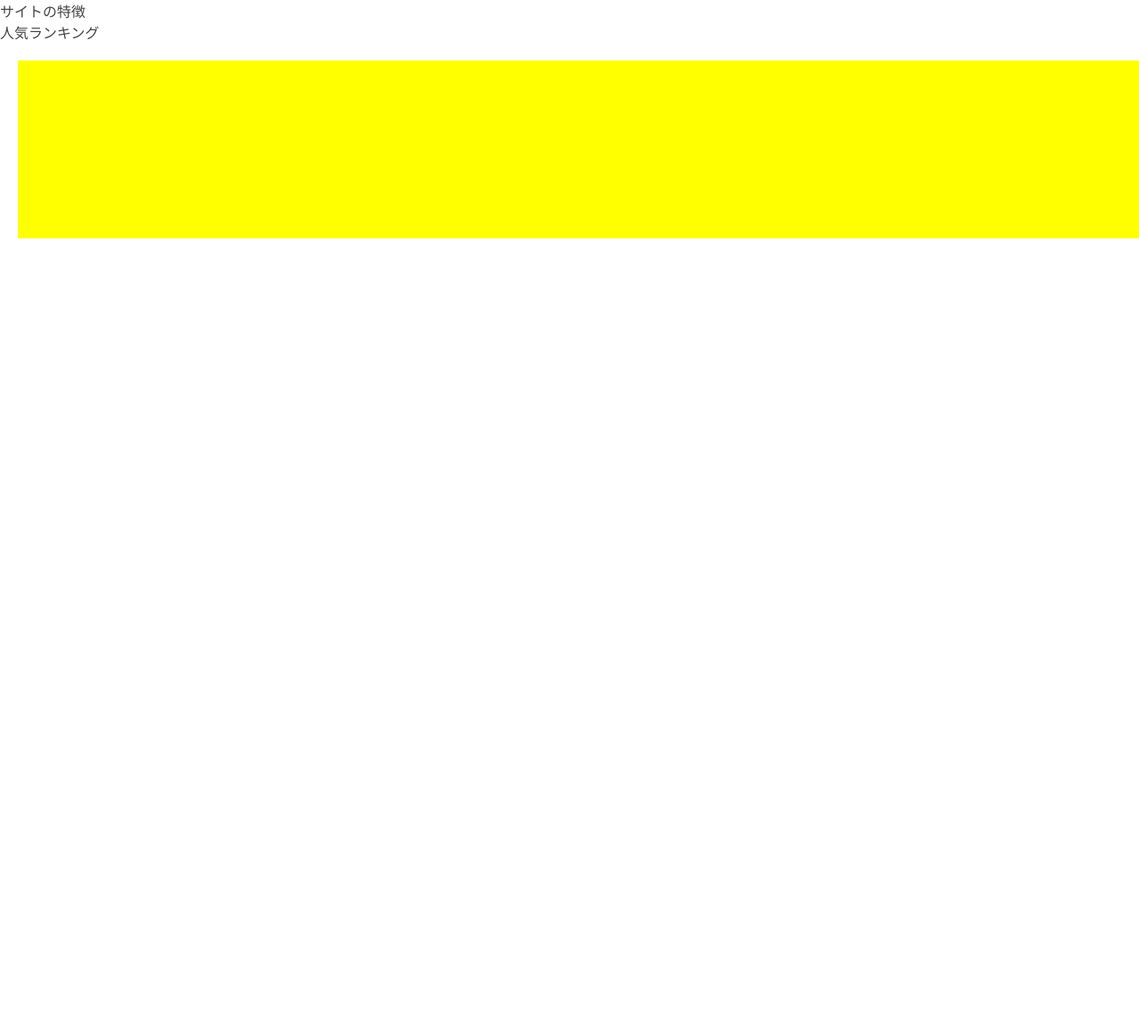
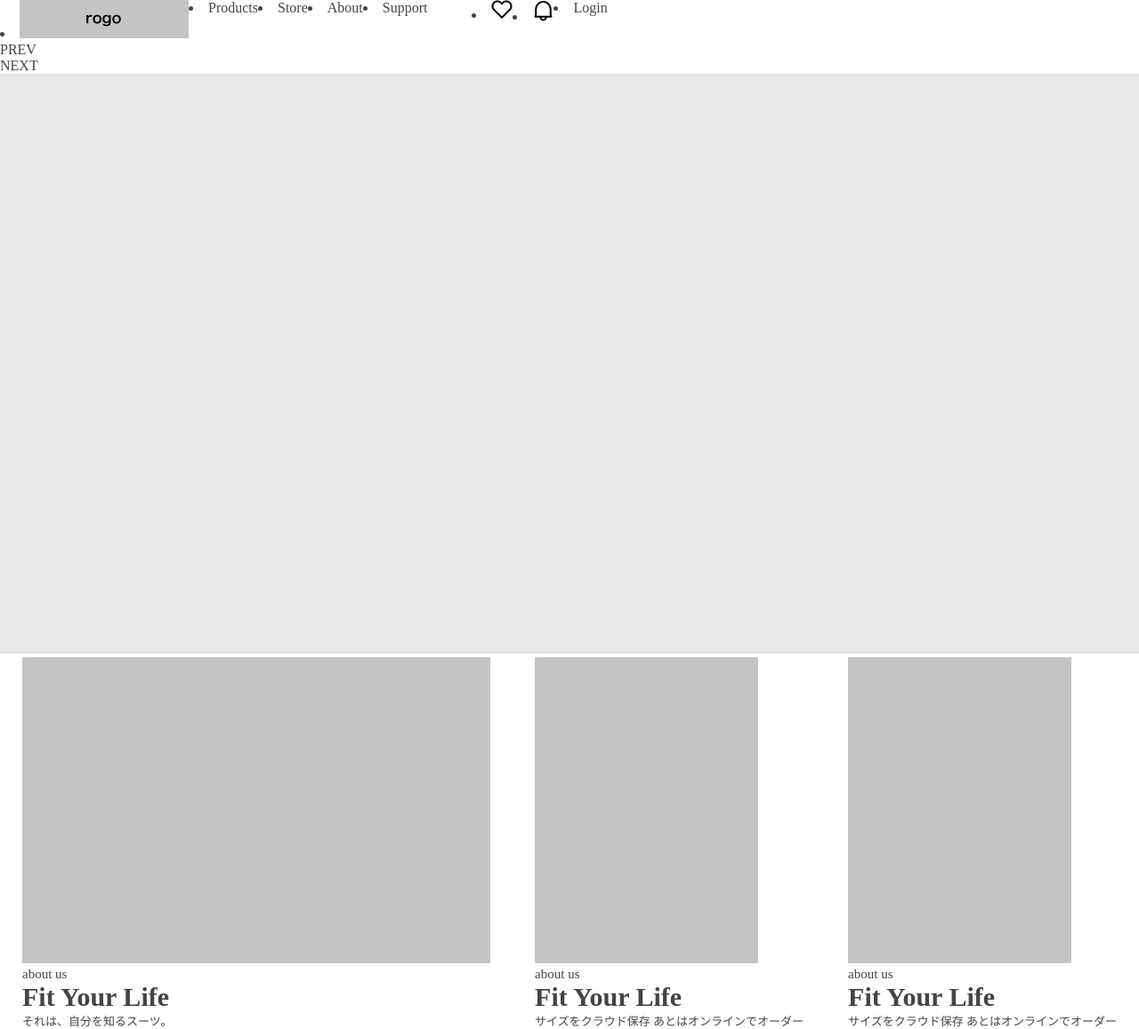
Before and after one commit to fubukichidon/TestSite, a plain HTML site: page public/index.html in a window 1280 px wide. Shown: the whole page at 89% size. Before the commit the page ends 800 px from the top, so only its background shows below. Drawn offline with Linux system fonts and the light colour scheme.

Commit message:
no message

```diff
--- a/public/index.html
+++ b/public/index.html
@@ -6,18 +6,59 @@
     <link rel="stylesheet" href="../CSS/meltline.css">
     <link rel="icon" href="../favicon.ico">
     <meta name="discription" content="ふぶきについて">
+    <link rel="shortcut icon" href="../images/instagram.png" >
+    <link rel="stylesheet" href="">
   </head>
 
 <header>
-  <nav>
-    <ul>
-      <li><a href="">サイトの特徴</a></li>
-      <li><a href="">人気ランキング</a></li>
+  <div class="header_inner">
+    <div ul class="f flex ">
+      <li><img src="../images/logo.png" alt=""></li>
+      <li>Products</li>
+      <li>Store</li>
+      <li>About</li>
+      <li>Support</li>
     </ul>
-  </nav>
+
+    <div ul class="ml50 f flex">
+      <li><img src="../images/icon_heart.png" alt="heart"></li>
+      <li><img src="../images/icon_notification.png" alt="heart"></li>
+      <li>Login</li>
+    </ul>
+  </div>
+
 </header>
 
   <body>
-      <div class="m20 bg-yellow h200 w-full"></div>
+      <div class="top_img">
+          <div class="">PREV</div>
+          <div class="">NEXT</div>
+          <img src="../images/img_top.png">
+      </div>
+
+      <div class="f flex-around px130">
+          <div class="">
+            <img class="" src="../images/img_about1.png" alt="">
+            <p class="fs15">about us</p>
+            <p class="fs30 bold">Fit Your Life</p>
+            <p class="fs13">それは、自分を知るスーツ。</p>
+          </div>
+          <div class="">
+              <img class="" src="../images/img_about2.png" alt="">
+              <p class="fs15">about us</p>
+              <p class="fs30 bold">Fit Your Life</p>
+              <p class="fs13">サイズをクラウド保存
+                  あとはオンラインでオーダー</p>
+            </div>
+            <div class="">
+                <img class="" src="../images/img_about2.png" alt="">
+                <p class="fs15">about us</p>
+                <p class="fs30 bold">Fit Your Life</p>
+                <p class="fs13">サイズをクラウド保存
+                    あとはオンラインでオーダー</p>
+              </div>
+      </div>
+
+
 
   </body>
```
Also changed, not shown: images/icon_FB.png (added), images/icon_Tw.png (added), images/icon_heart.png (added), images/icon_notification.png (added), images/img_about1.png (added), images/img_about2.png (added), images/img_fabric.png (added), images/img_others.png (added), images/img_pickup.png (added), images/img_ranking.png (added), images/img_top.png (added), images/instagram.png (added), images/logo.png (added).
